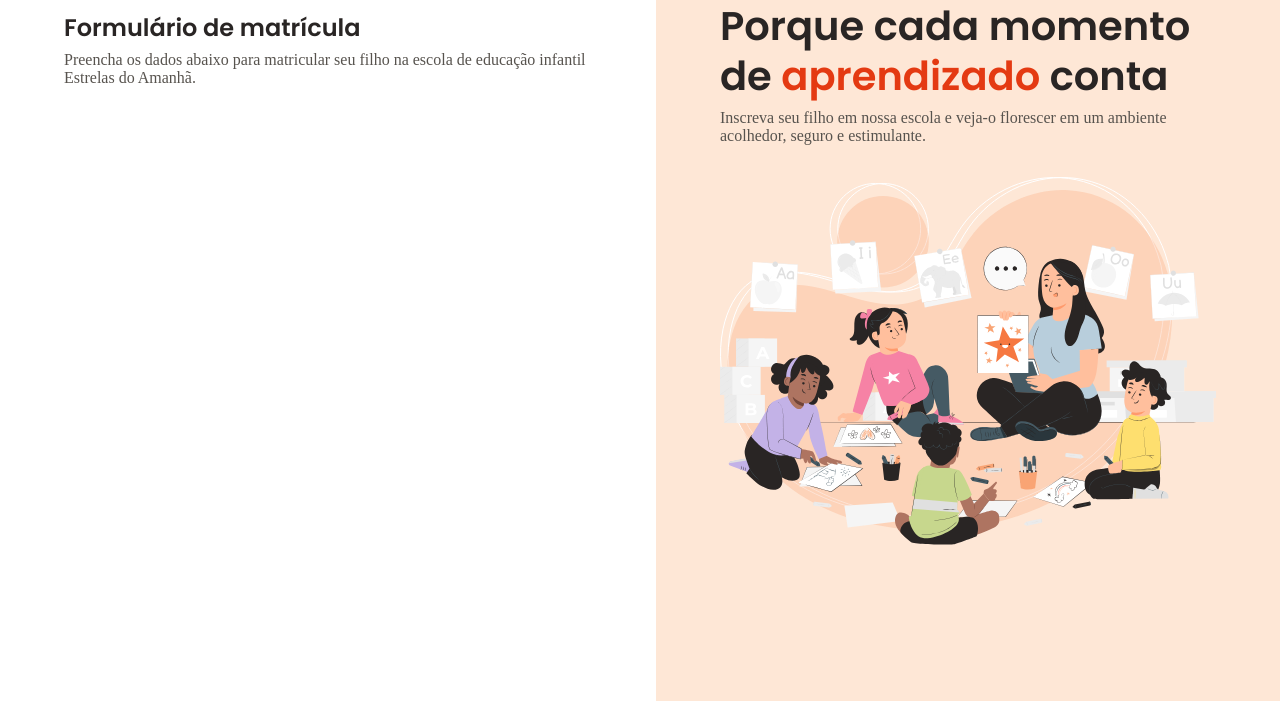
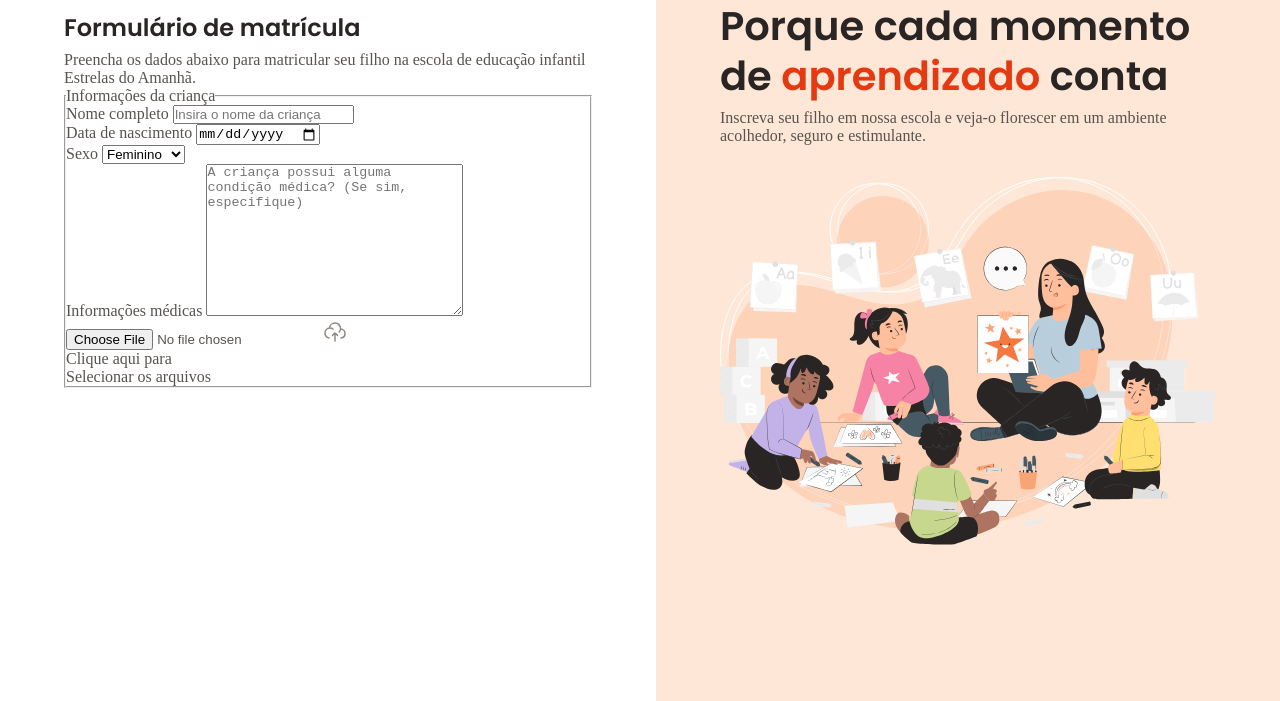
Before and after one commit to Fonsez/Projeto-forms, a plain HTML site: page index.html in a window 1280 px wide. Shown: the part 99-800 px from the top of the page. Drawn offline with Linux system fonts and the light colour scheme.

Commit message:
iniciando o formulário

```diff
--- a/index.html
+++ b/index.html
@@ -21,8 +21,50 @@
 
         <h1>Formulário de matrícula</h1>
         <p>Preencha os dados abaixo para matricular seu filho na escola de educação infantil Estrelas do Amanhã.</p>
+
+        <!-- usar esse enctype quando tiver file -->
+        <form method="post" action="" enctype="multipart/form-data">
+          <fieldset class="child-info">
+            <legend>Informações da criança</legend>
+
+            <div class="input-wrapper">
+              <label for="fullname">Nome completo</label>
+              <input type="text" name="fullname" id="fullname" placeholder="Insira o nome da criança">
+            </div>
+
+            <div class="input-wrapper">
+              <label for="data">Data de nascimento</label>
+              <input type="date" name="data" id="data" lang="pt-BR">
+            </div>
+
+            <div class="select-wrapper">
+              <label for="gender">Sexo</label>
+              <select name="gender" id="gender">
+                <option value="female">Feminino</option>
+                <option value="male">Masculino</option>
+              </select>
+            </div>
+
+            <div class="textarea-wrapper">
+              <label for="medical-info">Informações médicas</label>
+              <textarea name="medical-info" id="medical-info"
+              cols="30" rows="10"
+              placeholder="A criança possui alguma condição médica? (Se sim, especifique)"
+              ></textarea>
+            </div>
+
+            <div class="droparea-wrapper">
+              <input type="file" id="birth-file" name="birth-file">
+              <img src="assets/icons/cloud-upload.svg" alt="">
+              <p>
+                Clique aqui para <br>
+                Selecionar os arquivos
+              </p>
+            </div>
+          </fieldset>
+
+        </form>
       </div>
-
     </main>
 
     <aside>
```
